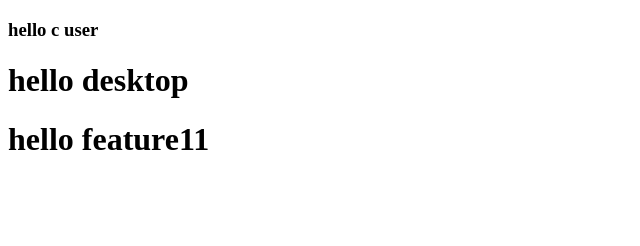
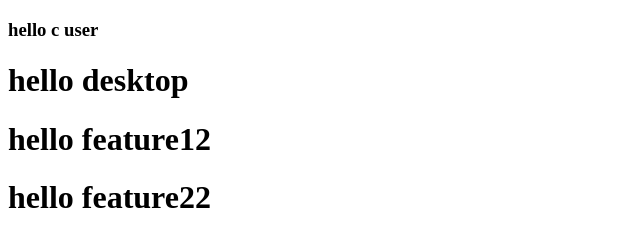
Before and after one commit to channak-org/Admin-System, a plain HTML site: page index.html in a window 1280 px wide. Shown: the whole page, without its empty margins (0-640 px from the left). Drawn offline with Linux system fonts and the light colour scheme.

Commit message:
feature2

```diff
--- a/index.html
+++ b/index.html
@@ -4,12 +4,13 @@
     <meta charset="UTF-8">
     <meta name="viewport" content="width=device-width, initial-scale=1.0">
 
-    <title>feature11</title>
+    <title>feature2</title>
 </head>
 <body>
     <h3>hello c user</h3>
     <h1>hello desktop</h1>
-    <h1>hello feature11</h1>
+    <h1>hello feature12</h1>
+    <h1>hello feature22</h1>
 
 
 </html>
```
